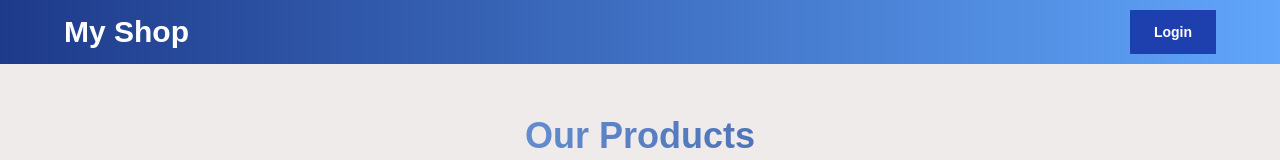
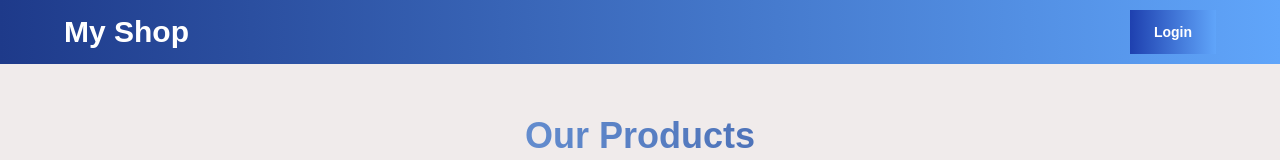
Before and after one commit to salman7707/ShoppingCart-App, a Next.js app: page / in a window 1280 px wide. Shown: the top 160 px of the page. Built offline with nearby package versions, Linux system fonts and the light colour scheme.

Commit message:
change the color

```diff
--- a/src/components/navbar.tsx
+++ b/src/components/navbar.tsx
@@ -34,7 +34,7 @@ export default function App() {
             <Link href={"/login"}>
               <MainBtn
               paddingSmall
-              backgroundColor="bg-blue-800"
+              backgroundColor="bg-gradient-to-l  from-blue-400 to-blue-800"
               >
               Login
               </MainBtn>
@@ -45,7 +45,7 @@ export default function App() {
               <h3 className="text-white font-medium">Welcome, {usercredentials.email}</h3>
               <MainBtn
               paddingSmall
-              backgroundColor="bg-blue-800"
+              backgroundColor="bg-gradient-to-l  from-blue-400 to-blue-800"
                 handleClick={() => {
                   dispatch(clearCredentials());
                   window.location.reload();
@@ -54,7 +54,7 @@ export default function App() {
                LogOut
               </MainBtn>
               <MainBtn
-              backgroundColor="bg-blue-800"
+              backgroundColor="bg-gradient-to-l  from-blue-400 to-blue-800"
               paddingSmall
                 handleClick={
                   ()=>Router.push("/account")
```
